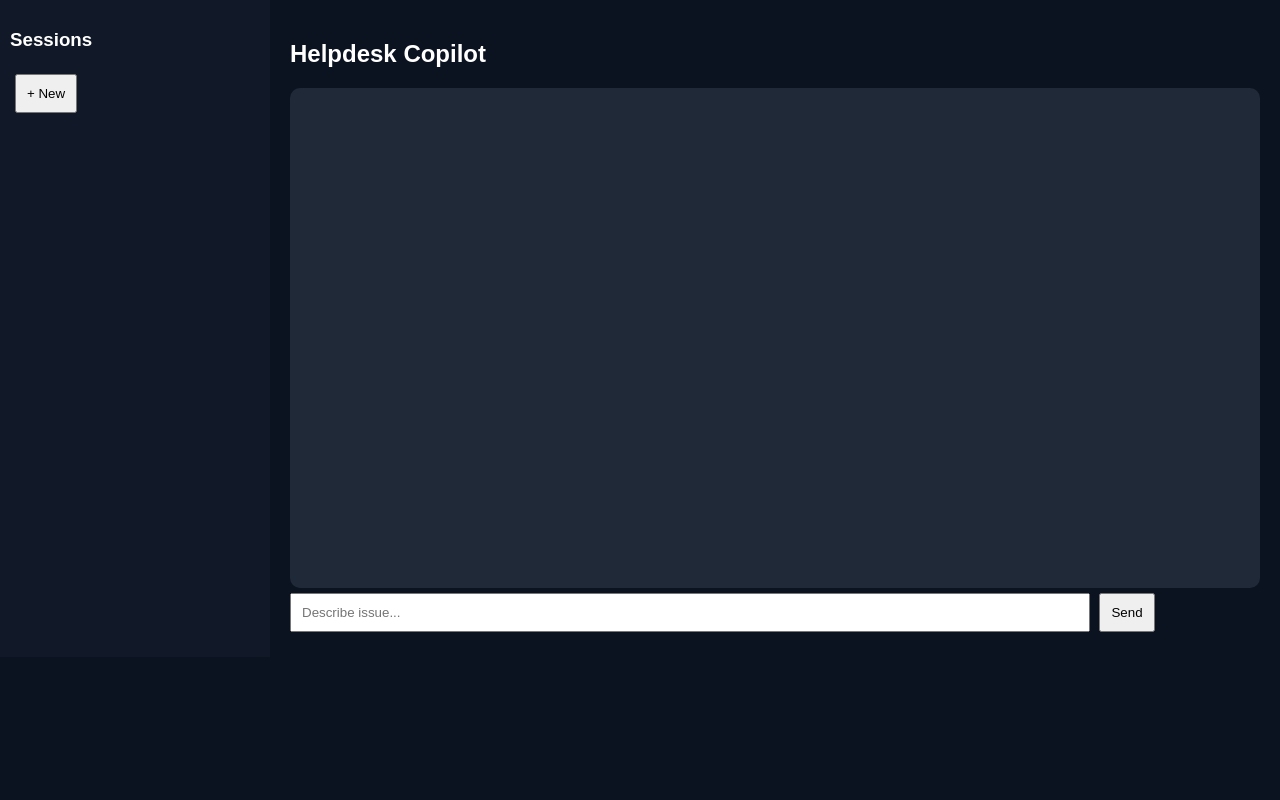
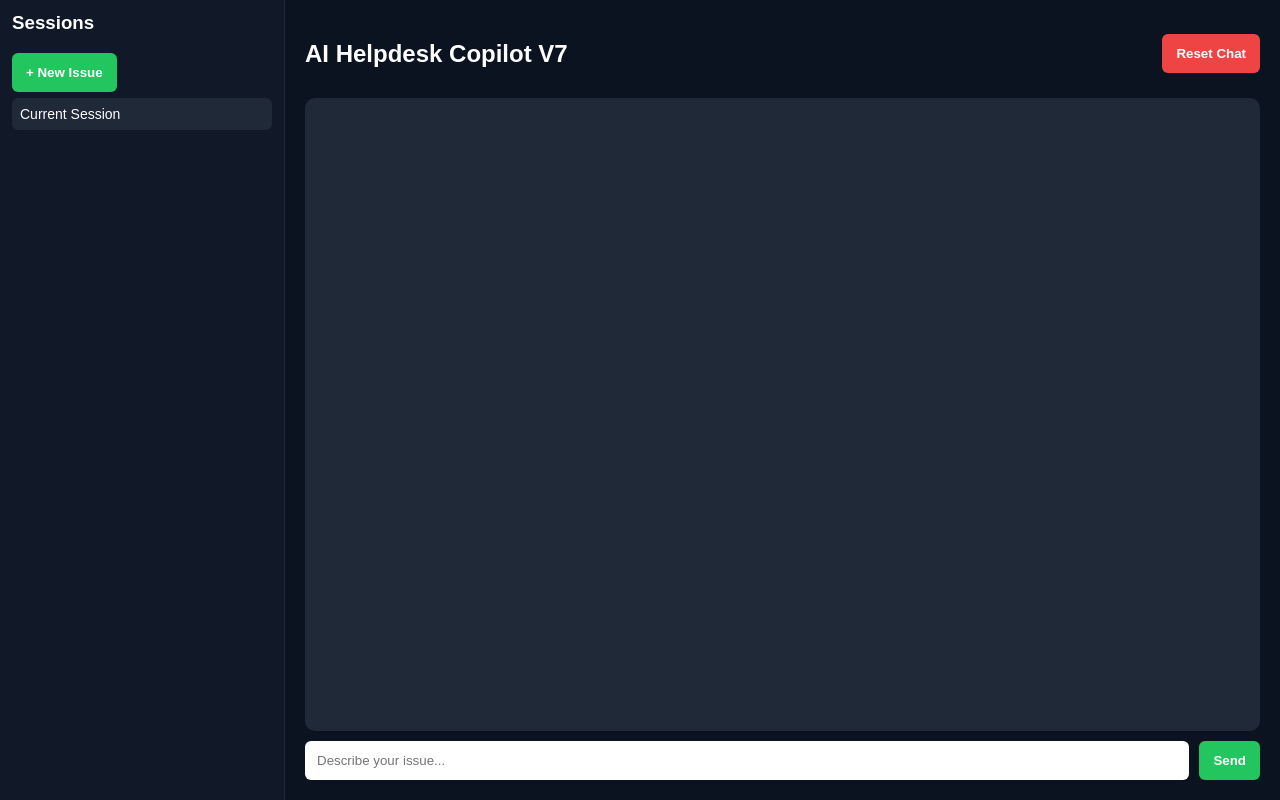
Before and after one commit to bgrider1984/it-ai-tool, a plain HTML site: page templates/dashboard.html in a window 1280 px wide. Drawn offline with Linux system fonts and the light colour scheme.

Commit message:
Update dashboard.html

```diff
--- a/templates/dashboard.html
+++ b/templates/dashboard.html
@@ -1,118 +1,252 @@
 <!DOCTYPE html>
 <html>
 <head>
-<title>Helpdesk Copilot</title>
+<title>AI Helpdesk Copilot V7</title>
 
 <style>
-body { display:flex; margin:0; font-family:Arial; background:#0b1220; color:white; }
-.sidebar { width:250px; background:#111827; padding:10px; }
-.main { flex:1; padding:20px; }
-.chat { height:60vh; overflow:auto; background:#1f2937; padding:10px; border-radius:10px; }
-.msg { margin:8px 0; padding:10px; border-radius:8px; }
-.user { background:#2563eb; }
-.bot { background:#374151; }
-input { width:80%; padding:10px; }
-button { padding:10px; margin:5px; cursor:pointer; }
-.session { background:#1f2937; padding:5px; margin:5px 0; cursor:pointer; }
+body {
+    margin:0;
+    font-family: Arial, sans-serif;
+    background:#0b1220;
+    color:white;
+    display:flex;
+    height:100vh;
+}
+
+/* SIDEBAR */
+.sidebar {
+    width:260px;
+    background:#111827;
+    padding:12px;
+    overflow-y:auto;
+    border-right:1px solid #1f2937;
+}
+
+.sidebar h3 {
+    margin-top:0;
+}
+
+/* MAIN */
+.main {
+    flex:1;
+    display:flex;
+    flex-direction:column;
+    padding:20px;
+}
+
+/* CHAT */
+.chat {
+    flex:1;
+    background:#1f2937;
+    border-radius:10px;
+    padding:15px;
+    overflow-y:auto;
+    margin-bottom:10px;
+}
+
+.msg {
+    margin:10px 0;
+    padding:10px 12px;
+    border-radius:8px;
+    white-space:pre-wrap;
+    line-height:1.4;
+}
+
+.user {
+    background:#2563eb;
+    align-self:flex-end;
+}
+
+.bot {
+    background:#374151;
+}
+
+/* INPUT AREA */
+.input-area {
+    display:flex;
+    gap:10px;
+}
+
+input {
+    flex:1;
+    padding:12px;
+    border-radius:6px;
+    border:none;
+    outline:none;
+}
+
+button {
+    padding:12px 14px;
+    border:none;
+    border-radius:6px;
+    cursor:pointer;
+    background:#22c55e;
+    color:white;
+    font-weight:bold;
+}
+
+button:hover {
+    background:#16a34a;
+}
+
+/* SESSION ITEMS */
+.session {
+    background:#1f2937;
+    padding:8px;
+    margin:6px 0;
+    border-radius:6px;
+    cursor:pointer;
+    font-size:14px;
+}
+
+.session:hover {
+    background:#374151;
+}
+
+/* TOP BAR */
+.topbar {
+    display:flex;
+    justify-content:space-between;
+    align-items:center;
+    margin-bottom:10px;
+}
+
+.small-btn {
+    background:#ef4444;
+    margin-left:10px;
+}
+
+.small-btn:hover {
+    background:#dc2626;
+}
+
 </style>
+</head>
 
-</head>
 <body>
 
+<!-- SIDEBAR -->
 <div class="sidebar">
-<h3>Sessions</h3>
-<button onclick="newSession()">+ New</button>
-<div id="sessions"></div>
+    <h3>Sessions</h3>
+    <button onclick="newSession()">+ New Issue</button>
+    <div id="sessionList"></div>
 </div>
 
+<!-- MAIN -->
 <div class="main">
-<h2>Helpdesk Copilot</h2>
 
-<div id="chat" class="chat"></div>
+    <div class="topbar">
+        <h2>AI Helpdesk Copilot V7</h2>
+        <button class="small-btn" onclick="resetChat()">Reset Chat</button>
+    </div>
 
-<input id="input" placeholder="Describe issue...">
-<button onclick="send()">Send</button>
+    <div id="chat" class="chat"></div>
+
+    <div class="input-area">
+        <input id="input" placeholder="Describe your issue..." />
+        <button onclick="sendMessage()">Send</button>
+    </div>
 
 </div>
 
 <script>
 
 const chat = document.getElementById("chat");
+const input = document.getElementById("input");
+const sessionList = document.getElementById("sessionList");
 
-function add(text, cls){
-    const d = document.createElement("div");
-    d.className = "msg " + cls;
-    d.textContent = text;
-    chat.appendChild(d);
+// ----------------------------
+// ADD MESSAGE
+// ----------------------------
+function addMessage(text, type){
+    const div = document.createElement("div");
+    div.className = "msg " + type;
+    div.textContent = text;
+
+    chat.appendChild(div);
     chat.scrollTop = chat.scrollHeight;
 }
 
-async function send(){
+// ----------------------------
+// SEND MESSAGE (SAFE)
+// ----------------------------
+async function sendMessage(){
+
     const msg = input.value.trim();
     if(!msg) return;
 
-    add(msg,"user");
+    addMessage(msg, "user");
     input.value = "";
 
-    try{
-        const res = await fetch("/ask",{
-            method:"POST",
-            headers:{"Content-Type":"application/json"},
-            body:JSON.stringify({message:msg})
+    try {
+        const res = await fetch("/ask", {
+            method: "POST",
+            headers: {"Content-Type":"application/json"},
+            body: JSON.stringify({ message: msg })
         });
 
         const data = await res.json();
 
-        add(data.response,"bot");
-        renderSessions(data.sessions);
+        if(!res.ok){
+            addMessage("⚠ Server error: " + (data.response || "unknown"), "bot");
+            return;
+        }
 
-    }catch(e){
-        add("⚠ Server error","bot");
-        console.error(e);
+        if(data.response){
+            addMessage(data.response, "bot");
+        } else {
+            addMessage("⚠ No response received", "bot");
+        }
+
+    } catch (err) {
+        console.error(err);
+        addMessage("⚠ Network error connecting to server", "bot");
     }
 }
 
-async function renderSessions(sessions){
-    const box = document.getElementById("sessions");
-    box.innerHTML = "";
+// ----------------------------
+// ENTER KEY SUPPORT
+// ----------------------------
+input.addEventListener("keydown", function(e){
+    if(e.key === "Enter"){
+        e.preventDefault();
+        sendMessage();
+    }
+});
 
-    sessions.forEach(s=>{
-        const div = document.createElement("div");
-        div.className="session";
-        div.textContent = s.name || "Issue";
-
-        div.onclick = async ()=>{
-            await fetch("/switch_session",{
-                method:"POST",
-                headers:{"Content-Type":"application/json"},
-                body:JSON.stringify({sid:s.id})
-            });
-
-            loadChat(s.messages);
-        };
-
-        box.appendChild(div);
-    });
+// ----------------------------
+// RESET CHAT
+// ----------------------------
+async function resetChat(){
+    await fetch("/reset", {method:"POST"});
+    chat.innerHTML = "";
+    addMessage("New session started. Describe your issue.", "bot");
 }
 
-function loadChat(messages){
-    chat.innerHTML="";
-    messages.forEach(m=>{
-        add(m.text, m.role);
-    });
+// ----------------------------
+// NEW SESSION (UI ONLY FOR NOW)
+// ----------------------------
+function newSession(){
+    chat.innerHTML = "";
+    addMessage("New issue started.", "bot");
 }
 
-async function newSession(){
-    const res = await fetch("/new_session",{method:"POST"});
-    const data = await res.json();
-    renderSessions([data]);
-    chat.innerHTML="";
+// ----------------------------
+// SESSION LIST (placeholder safe)
+// ----------------------------
+function loadSessions(){
+    sessionList.innerHTML = "";
+
+    // placeholder until backend session expansion
+    const item = document.createElement("div");
+    item.className = "session";
+    item.textContent = "Current Session";
+    item.onclick = resetChat;
+
+    sessionList.appendChild(item);
 }
 
-// ENTER KEY FIX
-input.addEventListener("keydown", e=>{
-    if(e.key==="Enter") send();
-});
+loadSessions();
 
 </script>
 
```
